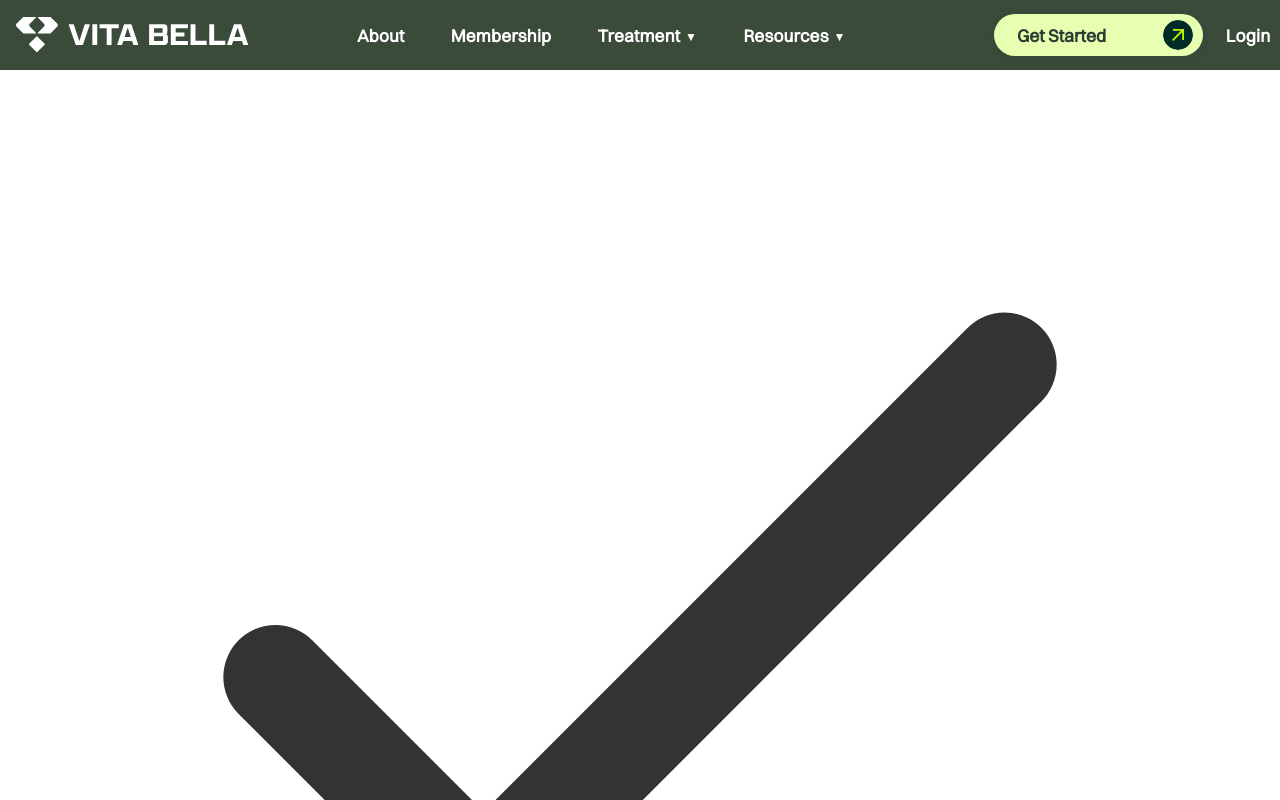
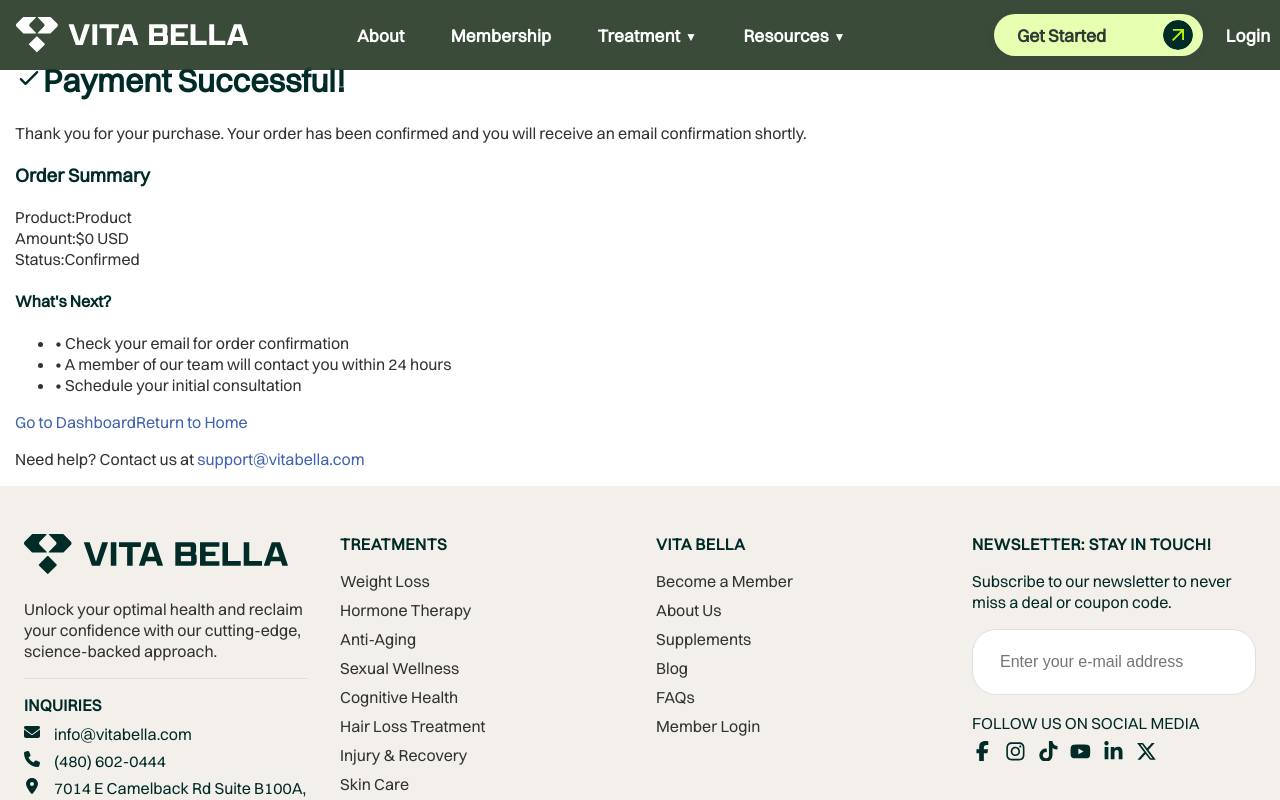
Before and after one commit to aribradshaw/VitaBella, a Next.js app in the folder vitabella/: page /checkout/success in a window 1280 px wide. Shown: the top 800 px of the page. Built offline with nearby package versions, Linux system fonts and the light colour scheme.

Commit message:
Remove Delaware

```diff
--- a/vitabella/src/app/checkout/success/page.tsx
+++ b/vitabella/src/app/checkout/success/page.tsx
@@ -14,19 +14,8 @@
   });
 
   useEffect(() => {
-    // Fire Meta Pixel purchase event if it exists
-    if (typeof window !== 'undefined' && (window as any).fbq) {
-      (window as any).fbq('track', 'Purchase', {
-        value: parseFloat(orderDetails.value),
-        currency: orderDetails.currency,
-        content_type: 'product',
-        content_ids: [orderDetails.productId],
-        content_name: orderDetails.productName,
-        num_items: 1
-      });
-    }
-
     // Fire Google Analytics purchase event if it exists
+    // Note: Facebook Pixel Purchase tracking is handled in CheckoutFormInner.tsx to avoid double attribution
     if (typeof window !== 'undefined' && (window as any).gtag) {
       (window as any).gtag('event', 'purchase', {
         transaction_id: Date.now().toString(),
@@ -44,18 +33,14 @@
   }, [orderDetails]);
 
   return (
-    <div className="min-h-screen bg-gradient-to-br from-emerald-50 to-blue-50 flex items-center justify-center p-4">
+    <div className="min-h-screen bg-gradient-to-br from-emerald-50 to-blue-50 flex items-center justify-center p-4" style={{ marginTop: 'var(--space-4x)' }}>
       <div className="max-w-md w-full">
         <div className="bg-white rounded-2xl shadow-xl p-8 text-center">
-          {/* Success Icon */}
-          <div className="w-16 h-16 bg-emerald-100 rounded-full flex items-center justify-center mx-auto mb-6">
-            <svg className="w-8 h-8 text-emerald-600" fill="none" stroke="currentColor" viewBox="0 0 24 24">
+          {/* Success Message */}
+          <h1 className="text-2xl font-bold text-gray-900 mb-4">
+            <svg className="w-8 h-8 text-emerald-600" fill="none" stroke="currentColor" viewBox="0 0 24 24" width="28">
               <path strokeLinecap="round" strokeLinejoin="round" strokeWidth={2} d="M5 13l4 4L19 7" />
             </svg>
-          </div>
-
-          {/* Success Message */}
-          <h1 className="text-2xl font-bold text-gray-900 mb-4">
             {orderDetails.isFree ? 'Subscription Activated!' : 'Payment Successful!'}
           </h1>
 
--- a/vitabella/src/constants/states.ts
+++ b/vitabella/src/constants/states.ts
@@ -11,7 +11,6 @@
   { code: 'AZ', name: 'Arizona', isAvailable: true, region: 'southwest' },
   { code: 'CO', name: 'Colorado', isAvailable: true, region: 'west' },
   { code: 'DC', name: 'District of Columbia', isAvailable: true, region: 'northeast' },
-  { code: 'DE', name: 'Delaware', isAvailable: true, region: 'northeast' },
   { code: 'FL', name: 'Florida', isAvailable: true, region: 'southeast' },
   { code: 'GA', name: 'Georgia', isAvailable: true, region: 'southeast' },
   { code: 'IA', name: 'Iowa', isAvailable: true, region: 'midwest' },
@@ -46,6 +45,7 @@
   { code: 'AR', name: 'Arkansas', isAvailable: false, region: 'southeast' },
   { code: 'CA', name: 'California', isAvailable: false, region: 'west' },
   { code: 'CT', name: 'Connecticut', isAvailable: false, region: 'northeast' },
+  { code: 'DE', name: 'Delaware', isAvailable: false, region: 'northeast' },
   { code: 'HI', name: 'Hawaii', isAvailable: false, region: 'west' },
   { code: 'KS', name: 'Kansas', isAvailable: false, region: 'midwest' },
   { code: 'MA', name: 'Massachusetts', isAvailable: false, region: 'northeast' },
```
